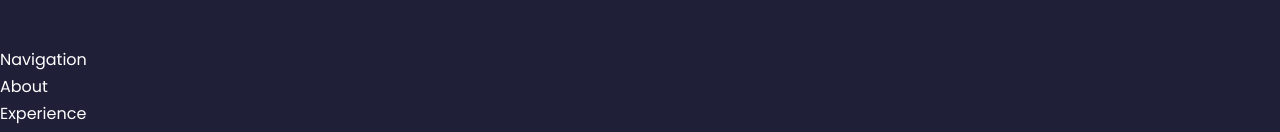
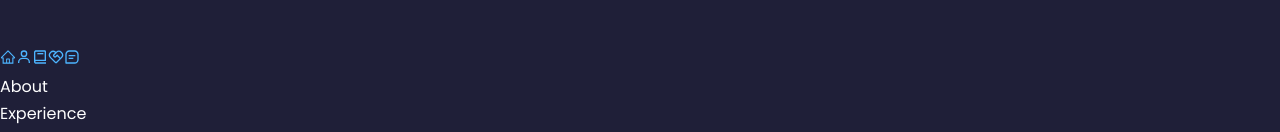
Before and after one commit to eakarr/my-portfolio, a React (Create React App) app: page / in a window 1280 px wide. Shown: the part 754-886 px from the top of the page. Built offline with nearby package versions, Linux system fonts and the light colour scheme.

Commit message:
Navigation component modified

```diff
--- a/src/components/navigation/Navigation.jsx
+++ b/src/components/navigation/Navigation.jsx
@@ -1,11 +1,63 @@
-import React from 'react';
+import React, { useState } from "react";
+import { AiOutlineHome } from "react-icons/ai";
+import { BiUser } from "react-icons/bi";
+import { BiBook } from "react-icons/bi";
+import { RiServiceLine } from "react-icons/ri";
+import { BiMessageSquareDetail } from "react-icons/bi";
 
 import "./Navigation.scss";
 
 const Navigation = () => {
+  const [activeNav, setActiveNav] = useState("#");
   return (
-    <div>Navigation</div>
-  )
-}
+    <nav>
+      <a
+        href="#"
+        onClick={() => {
+          setActiveNav("#");
+        }}
+        className={activeNav === "#" ? "active" : ""}
+      >
+        <AiOutlineHome />
+      </a>
+      <a
+        href="#about"
+        onClick={() => {
+          setActiveNav("#about");
+        }}
+        className={activeNav === "#about" ? "active" : ""}
+      >
+        <BiUser />
+      </a>
+      <a
+        href="#experience"
+        onClick={() => {
+          setActiveNav("#experience");
+        }}
+        className={activeNav === "#experience" ? "active" : ""}
+      >
+        <BiBook />
+      </a>
+      <a
+        href="#services"
+        onClick={() => {
+          setActiveNav("#services");
+        }}
+        className={activeNav === "#services" ? "active" : ""}
+      >
+        <RiServiceLine />
+      </a>
+      <a
+        href="#contact"
+        onClick={() => {
+          setActiveNav("#contact");
+        }}
+        className={activeNav === "#contact" ? "active" : ""}
+      >
+        <BiMessageSquareDetail />
+      </a>
+    </nav>
+  );
+};
 
-export default Navigation
+export default Navigation;
```
